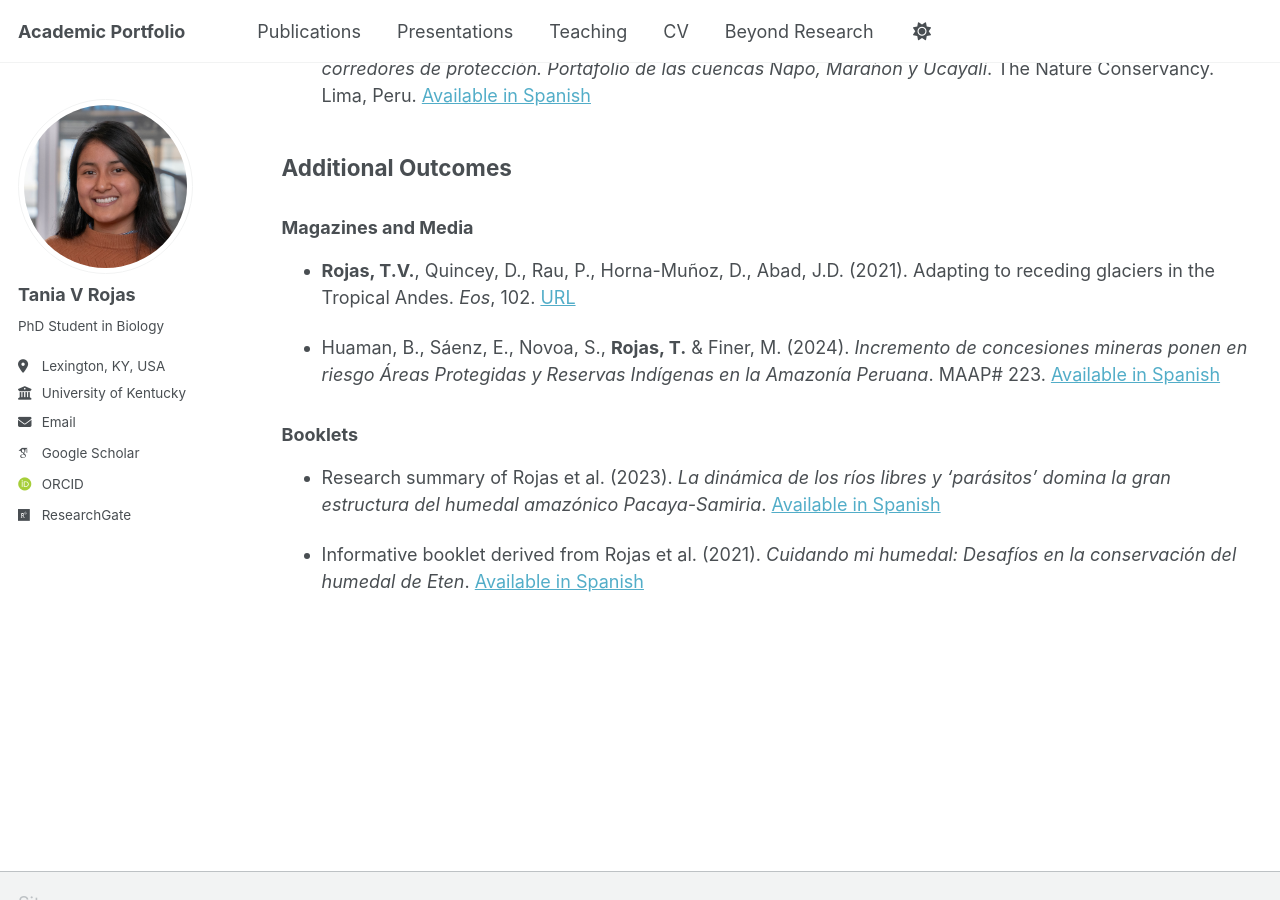
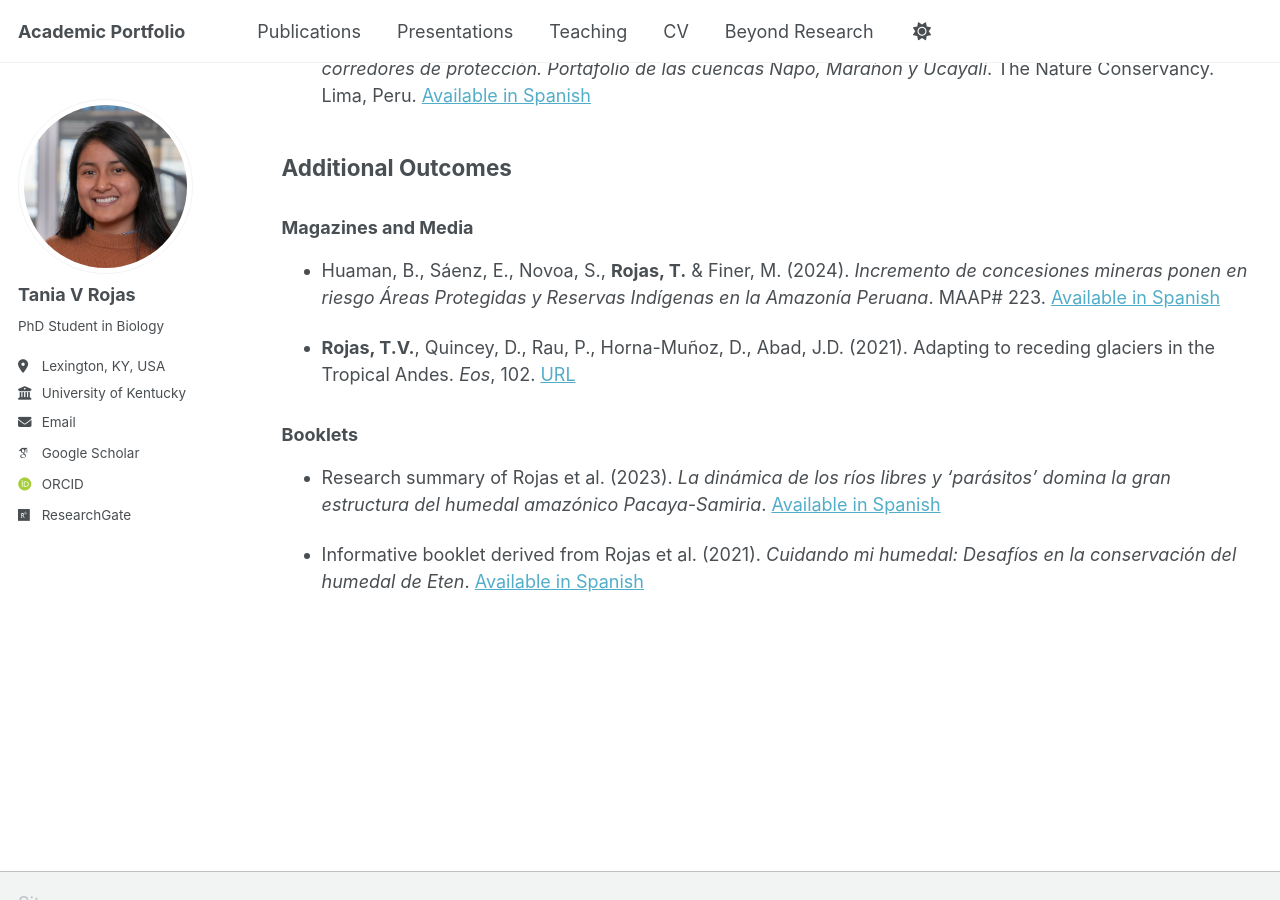
Before and after one commit to taniarojasc/taniarojasc.github.io, a Jekyll site: the page built from _pages/publications.html, in a window 1280 px wide and 900 px high, scrolled down 896 px. Built offline with Jekyll 4.4.1, drawn with Linux system fonts in a browser that asks for light colours; some web fonts are replaced; a script that is not in the unit is left out.

Commit message:
Update publications.html

```diff
--- a/_pages/publications.html
+++ b/_pages/publications.html
@@ -53,13 +53,14 @@ author_profile: true
 
   <h3>Magazines and Media</h3>
   <ul>
+     <li>
+      <p>Huaman, B., Sáenz, E., Novoa, S., <strong>Rojas, T.</strong> & Finer, M. (2024). <em>Incremento de concesiones mineras ponen en riesgo Áreas Protegidas y Reservas Indígenas en la Amazonía Peruana</em>. MAAP# 223. <a href="https://www.maapprogram.org/es/concesiones-mineras-peru/">Available in Spanish</a></p>
+    </li>
+
     <li>
       <p><strong>Rojas, T.V.</strong>, Quincey, D., Rau, P., Horna-Muñoz, D., Abad, J.D. (2021). Adapting to receding glaciers in the Tropical Andes. <em>Eos</em>, 102. <a href="https://doi.org/10.1029/2021EO210525" target="_blank" rel="noopener noreferrer">URL</a></p>
     </li>
 
-    <li>
-      <p>Huaman, B., Sáenz, E., Novoa, S., <strong>Rojas, T.</strong> & Finer, M. (2024). <em>Incremento de concesiones mineras ponen en riesgo Áreas Protegidas y Reservas Indígenas en la Amazonía Peruana</em>. MAAP# 223. <a href="https://www.maapprogram.org/es/concesiones-mineras-peru/">Available in Spanish</a></p>
-    </li>
 
 
   </ul>
```
